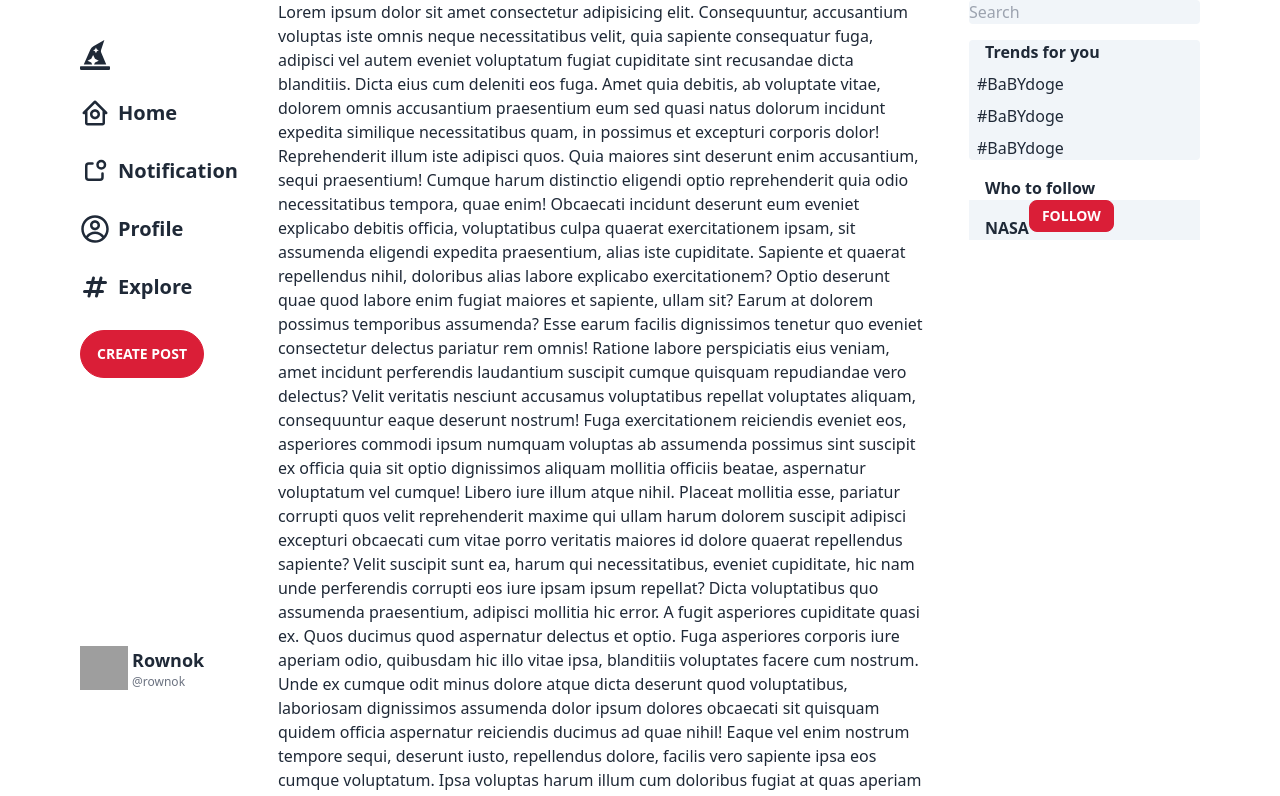
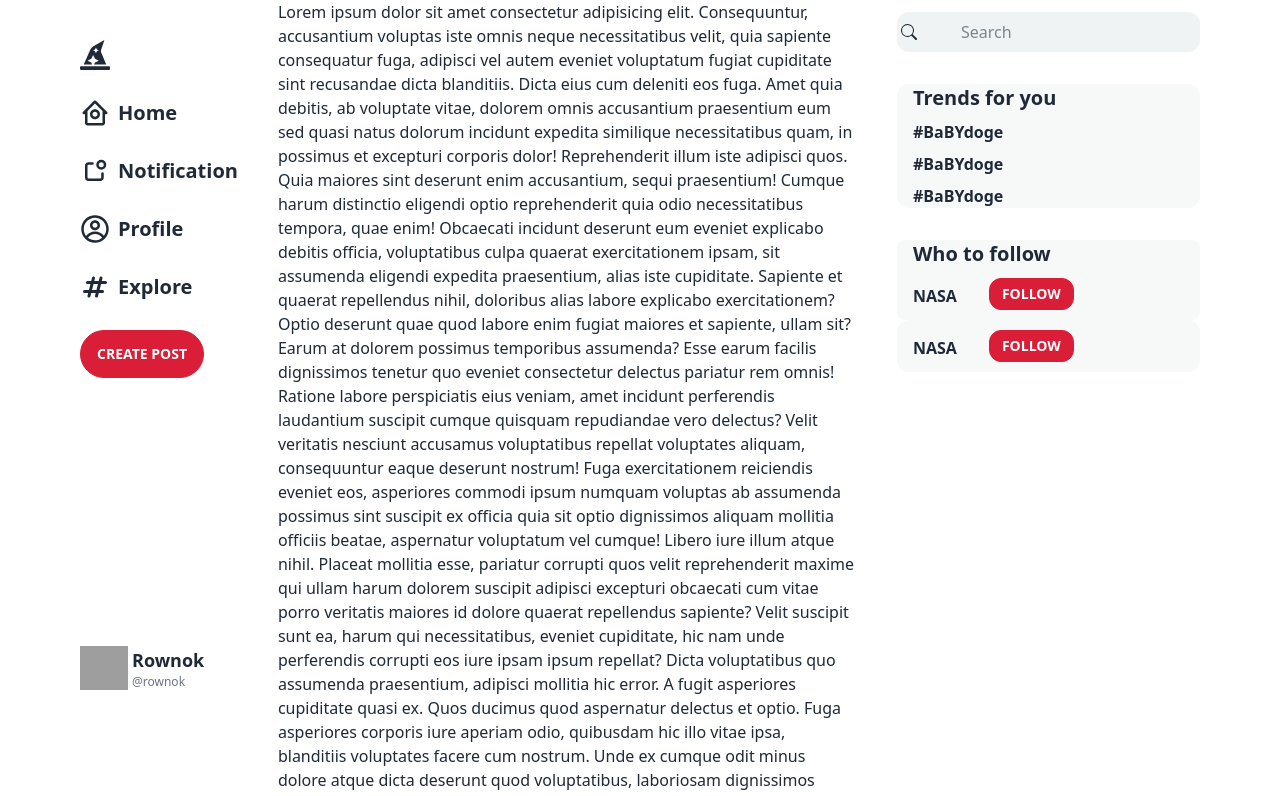
Before and after one commit to rownokmahbub/fydp_front_end, a React (Create React App) app: page / in a window 1280 px wide. Shown: the top 796 px of the page. Built offline with nearby package versions, Linux system fonts and the light colour scheme; grey boxes are pictures that could not be loaded.

Commit message:
after updated 3.52

```diff
--- a/src/components/SuggestedContent.js
+++ b/src/components/SuggestedContent.js
@@ -3,23 +3,39 @@ import { BsSearch } from "react-icons/bs";
 
 const SuggestedContent = () => {
   return (
-    <div>
-      <input
-        className=" rounded bg-slate-100"
-        type="text"
-        placeholder="Search"
-      />
-      <div className="bg-slate-100 rounded">
-        <h1 className="font-semibold mt-4 pl-4">Trends for you</h1>
-        <h1 className="m-2">#BaBYdoge</h1>
-        <h1 className="m-2">#BaBYdoge</h1>
-        <h1 className="m-2">#BaBYdoge</h1>
+    <div className="w-[500px]">
+      <div className="flex items-center bg-[rgb(239,243,244)] rounded-xl mt-3 p-1">
+        <BsSearch />
+        <input
+          className="placeholder-[rgb(121,134,144)] pl-[40px] m-1 rounded bg-[rgb(239,243,244)] border-[rgb(29,155,240)] hover:border-[1px]"
+          type="text"
+          placeholder="Search"
+        />
+      </div>
+
+      <div className="bg-[rgb(247,249,249)] rounded-xl mt-8">
+        <h1 className="text-xl font-bold mt-4 pl-4">Trends for you</h1>
+        <h1 className=" text-base font-semibold pl-4 mt-2">#BaBYdoge</h1>
+        <h1 className=" text-base font-semibold pl-4 mt-2">#BaBYdoge</h1>
+        <h1 className=" text-base font-semibold pl-4 mt-2">#BaBYdoge</h1>
       </div>
       <div>
-        <h1 className="font-bold mt-4 pl-4">Who to follow</h1>
-        <div className="flex bg-slate-100">
-          <h1 className="font-semibold mt-4 pl-4">NASA</h1>
-          <button className="btn btn-primary btn-sm">Follow</button>
+        <div className="bg-[rgb(247,249,249)] rounded-lg mt-8">
+          <h1 className="text-xl font-bold mt-4 pl-4">Who to follow</h1>
+          <div className="items-center flex">
+            <h1 className="pb-3 font-semibold mt-4 pl-4 ">NASA</h1>
+            <button className="ml-8 btn btn-primary btn-sm rounded-xl ">
+              Follow
+            </button>
+          </div>
+        </div>
+        <div className="bg-[rgb(247,249,249)] rounded-xl">
+          <div className="items-center flex">
+            <h1 className="pb-3 font-semibold mt-4 pl-4 ">NASA</h1>
+            <button className="ml-8 btn btn-primary btn-sm rounded-xl">
+              Follow
+            </button>
+          </div>
         </div>
       </div>
     </div>
```
